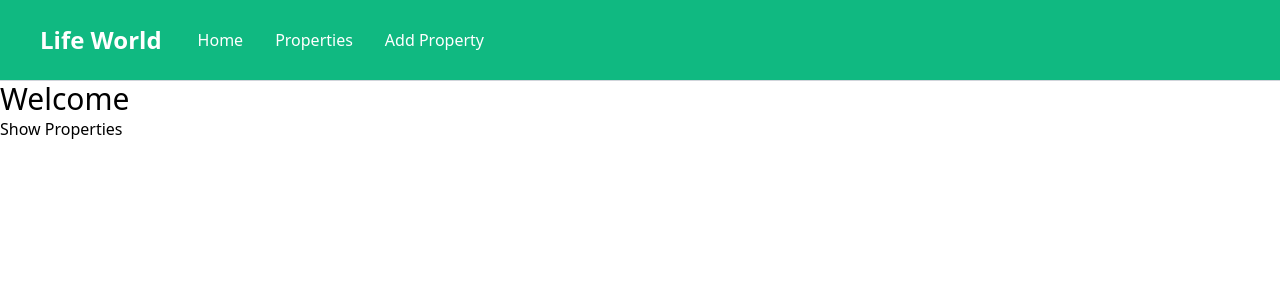
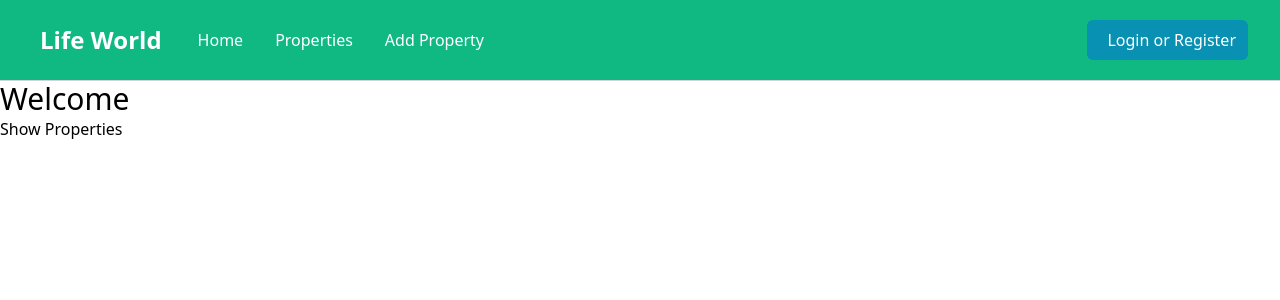
Before and after one commit to UmitVice/life-world, a Next.js app: page / in a window 1280 px wide. Shown: the top 300 px of the page. Built offline with nearby package versions, Linux system fonts and the light colour scheme.

Commit message:
Add login register button (UI only)

```diff
--- a/components/Navbar/index.tsx
+++ b/components/Navbar/index.tsx
@@ -64,6 +64,15 @@ const Navbar = () => {
             </div>
           </div>
         </div>
+                 {/* <!-- Right Side Menu (Loging or Register Menu) --> */}
+        <div className='hidden md:block md:ml-6'>
+          <div className='flex items-center'>
+            <button className='flex items-center text-white bg-cyan-600 hover:bg-cyan-500 hover:text-white rounded-md px-3 py-2'>
+              <i className='fa-brands fa-google text-white mr-2'></i>
+              <span>Login or Register</span>
+            </button>
+          </div>
+        </div>
       </div>
     </div>
     </nav>
```
